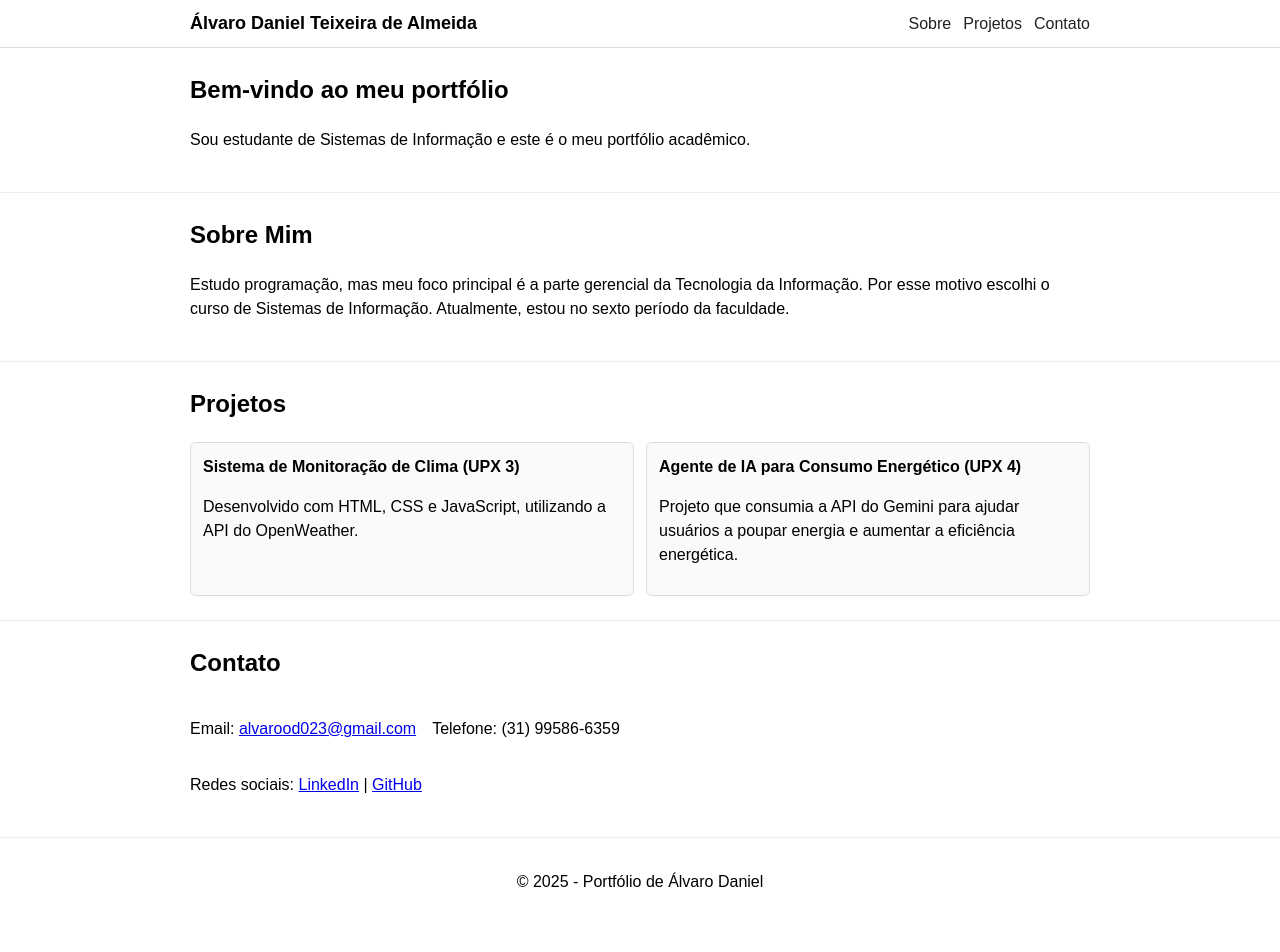
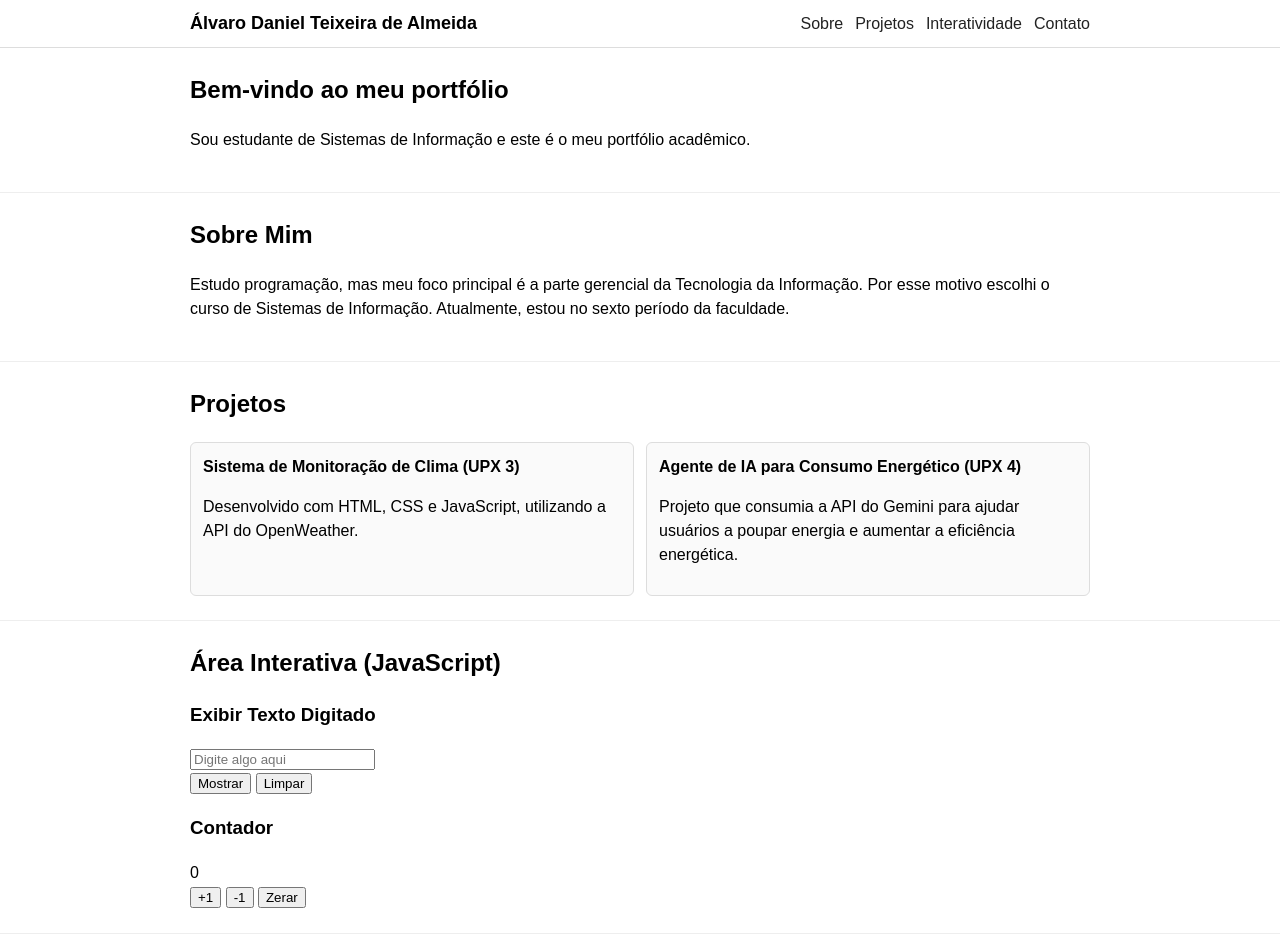
Before and after one commit to alvarodta/portfolio, a plain HTML site: page index.html in a window 1280 px wide. Shown: the top 952 px of the page. Before the commit the page ends 926 px from the top, so only its background shows below. Drawn offline with Linux system fonts and the light colour scheme.

Commit message:
Update index.html

```diff
--- a/index.html
+++ b/index.html
@@ -5,6 +5,7 @@
     <title>Portfólio - Álvaro Daniel</title>
     <meta name="viewport" content="width=device-width, initial-scale=1">
     <link rel="stylesheet" href="styles.css">
+    <script src="scripts.js" defer></script>
 </head>
 <body>
 
@@ -15,6 +16,7 @@
                 <ul>
                     <li><a href="#sobre">Sobre</a></li>
                     <li><a href="#projetos">Projetos</a></li>
+                    <li><a href="#interatividade">Interatividade</a></li>
                     <li><a href="#contato">Contato</a></li>
                 </ul>
             </nav>
@@ -39,8 +41,6 @@
     <section id="projetos">
         <div class="container">
             <h2>Projetos</h2>
-
-
             <div class="grid-projetos">
                 <div class="item">
                     <h3>Sistema de Monitoração de Clima (UPX 3)</h3>
@@ -51,14 +51,38 @@
                     <p>Projeto que consumia a API do Gemini para ajudar usuários a poupar energia e aumentar a eficiência energética.</p>
                 </div>
             </div>
+        </div>
+    </section>
 
+    <section id="interatividade">
+        <div class="container">
+            <h2>Área Interativa (JavaScript)</h2>
+
+            <div class="interativo">
+                <h3>Exibir Texto Digitado</h3>
+                <input type="text" id="entrada" placeholder="Digite algo aqui">
+                <div class="botoes">
+                    <button id="btnMostrar">Mostrar</button>
+                    <button id="btnLimpar">Limpar</button>
+                </div>
+                <div id="resultado" class="resultado"></div>
+            </div>
+
+            <div class="interativo contador-box">
+                <h3>Contador</h3>
+                <div id="contador" class="contador">0</div>
+                <div class="botoes">
+                    <button id="btnMais">+1</button>
+                    <button id="btnMenos">-1</button>
+                    <button id="btnZerar">Zerar</button>
+                </div>
+            </div>
         </div>
     </section>
 
     <section id="contato">
         <div class="container">
             <h2>Contato</h2>
-
             <div class="contato-flex">
                 <p>Email: <a href="mailto:alvarood023@gmail.com">alvarood023@gmail.com</a></p>
                 <p>Telefone: (31) 99586-6359</p>
```
